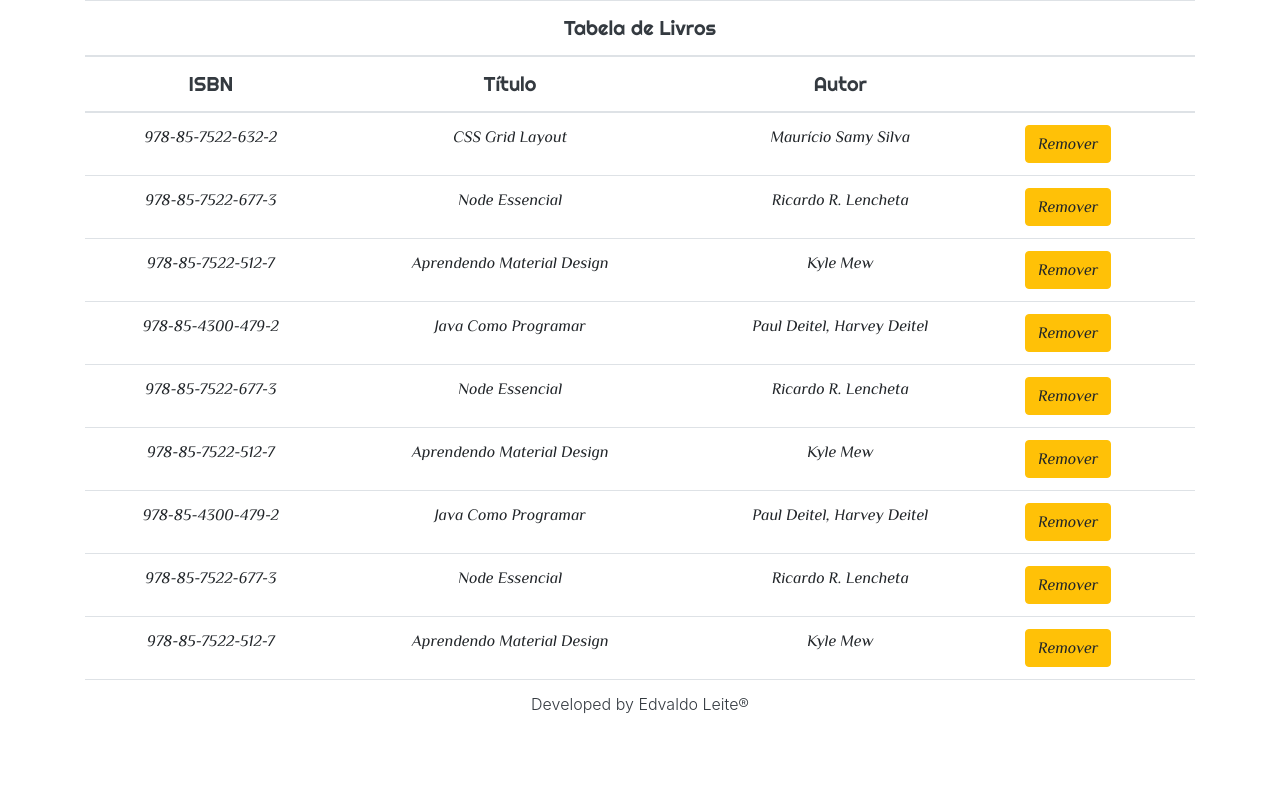
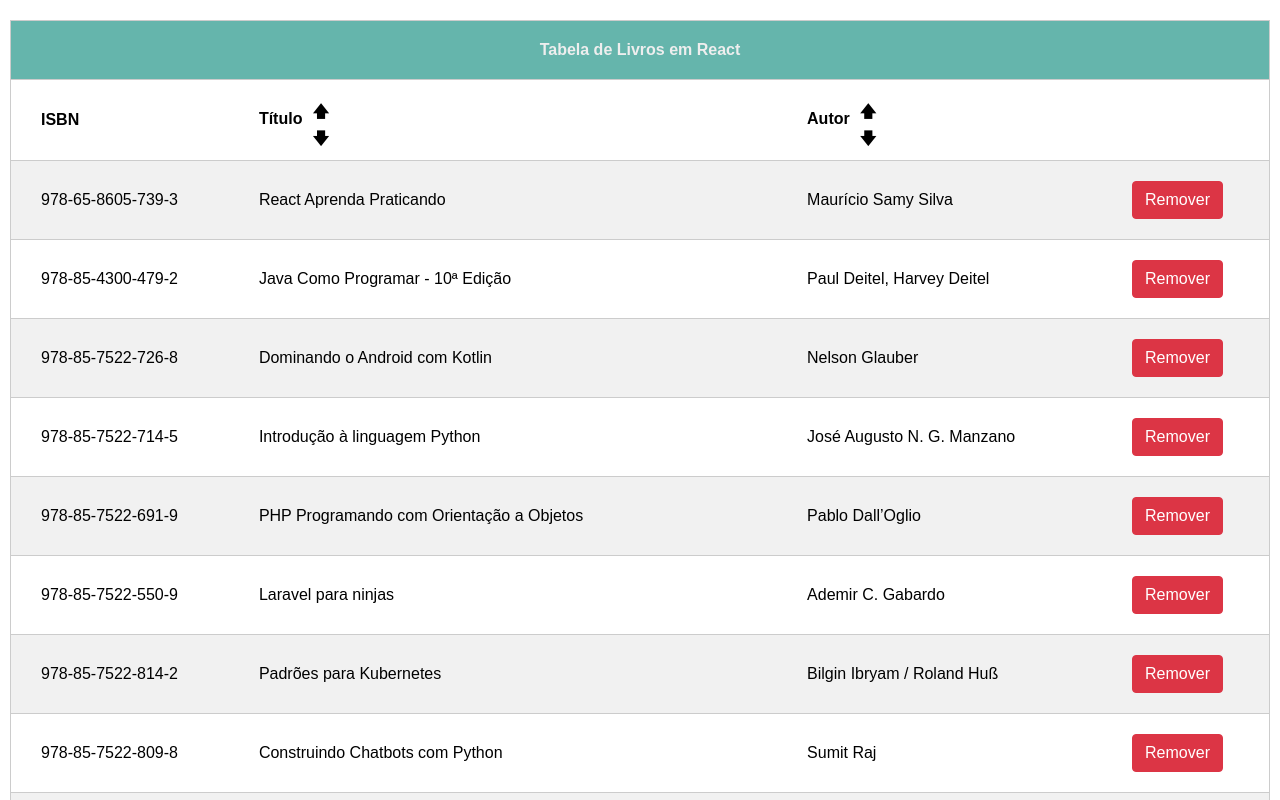
Before and after one commit to eguilhermeleite/react-estudos, a React (Create React App) app in the folder livro-react-maujor/tabela-livros/: page / in a window 1280 px wide. Shown: the top 800 px of the page. Built offline with nearby package versions, Linux system fonts and the light colour scheme.

Commit message:
Finalizacao do projeto

```diff
--- /dev/null
+++ b/livro-react-maujor/tabela-livros/public/api/livros.json
@@ -0,0 +1,157 @@
+[
+  {
+    "id": "978-65-8605-739-3",
+    "titulo": "React Aprenda Praticando",
+    "autor": "Maurício Samy Silva"
+  },
+  {
+    "id": "978-85-4300-479-2",
+    "titulo": "Java Como Programar - 10ª Edição",
+    "autor": "Paul Deitel, Harvey Deitel"
+  },
+  {
+    "id": "978-85-7522-726-8",
+    "titulo": "Dominando o Android com Kotlin",
+    "autor": "Nelson Glauber"
+  },
+  {
+    "id": "978-85-7522-714-5",
+    "titulo": "Introdução à linguagem Python",
+    "autor": "José Augusto N. G. Manzano"
+  },
+  {
+    "id": "978-85-7522-691-9",
+    "titulo": "PHP Programando com Orientação a Objetos",
+    "autor": "Pablo Dall’Oglio"
+  },
+  {
+    "id": "978-85-7522-550-9",
+    "titulo": "Laravel para ninjas",
+    "autor": "Ademir C. Gabardo"
+  },
+  {
+    "id": "978-85-7522-814-2",
+    "titulo": "Padrões para Kubernetes",
+    "autor": "Bilgin Ibryam / Roland Huß"
+  },
+  {
+    "id": "978-85-7522-809-8",
+    "titulo": "Construindo Chatbots com Python",
+    "autor": "Sumit Raj"
+  },
+  {
+    "id": "978-85-7522-805-0",
+    "titulo": "Problemas Clássicos de Ciência da Computação com Python",
+    "autor": "David Kopec"
+  },
+  {
+    "id": "978-85-7522-780-0",
+    "titulo": "Internet das Coisas para Desenvolvedores",
+    "autor": "Ricardo da Silva Ogliari"
+  },
+  {
+    "id": "978-85-7522-677-3",
+    "titulo": "Node Essencial",
+    "autor": "Ricardo R. Lecheta"
+  },
+  {
+    "id": "978-85-7522-807-4",
+    "titulo": "Introdução ao Pentest",
+    "autor": "Daniel Moreno"
+  },
+  {
+    "id": "978-85-7522-632-2",
+    "titulo": "CSS Grid Layout",
+    "autor": "Maurício Samy Silva"
+  },
+  {
+    "id": "978-85-7522-403-8",
+    "titulo": "HTML5 - 2ª Edição",
+    "autor": "Maurício Samy Silva"
+  },
+  {
+    "id": "978-85-7522-392-5",
+    "titulo": "Web Design Responsivo",
+    "autor": "Maurício Samy Silva"
+  },
+  {
+    "id": "978-85-7522-289-8",
+    "titulo": "CSS3",
+    "autor": "Maurício Samy Silva"
+  },
+  {
+    "id": "978-85-7522-166-2",
+    "titulo": "Criando Sites com HTML",
+    "autor": "Maurício Samy Silva"
+  },
+  {
+    "id": "978-85-7522-139-6",
+    "titulo": "Construindo Sites com CSS e (X)HTML",
+    "autor": "Maurício Samy Silva"
+  },
+  {
+    "id": "978-85-7522-730-5",
+    "titulo": "Web Scraping com Python - 2ª edição",
+    "autor": "Ryan Mitchell"
+  },
+  {
+    "id": "978-85-7522-683-4",
+    "titulo": "Primeiros Passos com a Linguagem Rust",
+    "autor": "José Augusto N. G. Manzano"
+  },
+  {
+    "id": "978-85-7522-444-1",
+    "titulo": "Java Guia do Programador - 3ª Edição",
+    "autor": "Peter Jandl Junior"
+  },
+  {
+    "id": "978-85-7522-812-8",
+    "titulo": "Redação Estratégica para UX",
+    "autor": "Torrey Podmajersky"
+  },
+  {
+    "id": "978-85-7522-776-3",
+    "titulo": "UX Design",
+    "autor": "Will Grant"
+  },
+  {
+    "id": "978-85-7522-366-6",
+    "titulo": "Design centrado no usuário",
+    "autor": "Travis Lowdermilk"
+  },
+  {
+    "id": "978-85-7522-512-7",
+    "titulo": "Aprendendo Material Design",
+    "autor": "Kyle Mew"
+  },
+  {
+    "id": "978-85-7522-453-3",
+    "titulo": "Design Thinking & Thinking Design",
+    "autor": "Adriana Melo / Ricardo Abelheira"
+  },
+  {
+    "id": "978-85-7522-438-0",
+    "titulo": "Fundamentos de HTML5 e CSS3",
+    "autor": "Maurício Samy Silva"
+  },
+  {
+    "id": "978-85-7522-410-6",
+    "titulo": "Crie seu próprio site",
+    "autor": "Nate Cooper"
+  },
+  {
+    "id": "978-85-7522-340-6",
+    "titulo": "Análise e Design Orientados a Objetos",
+    "autor": "Hélio Engholm Jr."
+  },
+  {
+    "id": "978-85-7522-319-2",
+    "titulo": "Padrões de Design para Aplicativos Móveis",
+    "autor": "Theresa Neil"
+  },
+  {
+    "id": "978-85-7522-358-1",
+    "titulo": "Padrões de Projeto para o Android",
+    "autor": "Greg Nudelman"
+  }
+]
--- a/livro-react-maujor/tabela-livros/public/index.html
+++ b/livro-react-maujor/tabela-livros/public/index.html
@@ -10,16 +10,6 @@
   <link rel="apple-touch-icon" href="%PUBLIC_URL%/logo192.png" />
 
   <link rel="manifest" href="%PUBLIC_URL%/manifest.json" />
-  <link rel="stylesheet" href="https://stackpath.bootstrapcdn.com/bootstrap/4.1.3/css/bootstrap.min.css"
-    integrity="sha384-MCw98/SFnGE8fJT3GXwEOngsV7Zt27NXFoaoApmYm81iuXoPkFOJwJ8ERdknLPMO" crossorigin="anonymous">
-
-  <link rel="preconnect" href="https://fonts.googleapis.com">
-  <link rel="preconnect" href="https://fonts.gstatic.com" crossorigin>
-  <link href="https://fonts.googleapis.com/css2?family=Philosopher:ital@1&display=swap" rel="stylesheet">
-
-  <link rel="preconnect" href="https://fonts.googleapis.com">
-  <link rel="preconnect" href="https://fonts.gstatic.com" crossorigin>
-  <link href="https://fonts.googleapis.com/css2?family=Righteous&display=swap" rel="stylesheet">
 
   <title>App React | Tabela de Livros</title>
 
@@ -28,16 +18,6 @@
 <body>
   <noscript>Habilite o JavaScript para visualizar este app.</noscript>
   <div id="root"></div>
-  <script src="https://code.jquery.com/jquery-3.3.1.slim.min.js"
-    integrity="sha384-q8i/X+965DzO0rT7abK41JStQIAqVgRVzpbzo5smXKp4YfRvH+8abtTE1Pi6jizo"
-    crossorigin="anonymous"></script>
-  <script src="https://cdnjs.cloudflare.com/ajax/libs/popper.js/1.14.3/umd/popper.min.js"
-    integrity="sha384-ZMP7rVo3mIykV+2+9J3UJ46jBk0WLaUAdn689aCwoqbBJiSnjAK/l8WvCWPIPm49"
-    crossorigin="anonymous"></script>
-  <script src="https://stackpath.bootstrapcdn.com/bootstrap/4.1.3/js/bootstrap.min.js"
-    integrity="sha384-ChfqqxuZUCnJSK3+MXmPNIyE6ZbWh2IMqE241rYiqJxyMiZ6OW/JmZQ5stwEULTy"
-    crossorigin="anonymous"></script>
-
 </body>
 
 </html>
--- a/livro-react-maujor/tabela-livros/src/App.js
+++ b/livro-react-maujor/tabela-livros/src/App.js
@@ -6,65 +6,70 @@ import TabelaHead from "./components/TabelaHead";
 
 class App extends Component {
 
+
   state = {
-    livros: [
-      {
-        id: '978-85-7522-632-2',
-        titulo: 'CSS Grid Layout',
-        autor: 'Maurício Samy Silva'
-      },
-      {
-        id: '978-85-7522-677-3',
-        titulo: 'Node Essencial',
-        autor: 'Ricardo R. Lencheta'
-      },
-      {
-        id: '978-85-7522-512-7',
-        titulo: 'Aprendendo Material Design',
-        autor: 'Kyle Mew'
-      },
-      {
-        id: '978-85-4300-479-2',
-        titulo: 'Java Como Programar',
-        autor: 'Paul Deitel, Harvey Deitel'
-      },
-      {
-        id: '978-85-7522-677-3',
-        titulo: 'Node Essencial',
-        autor: 'Ricardo R. Lencheta'
-      },
-      {
-        id: '978-85-7522-512-7',
-        titulo: 'Aprendendo Material Design',
-        autor: 'Kyle Mew'
-      },
-      {
-        id: '978-85-4300-479-2',
-        titulo: 'Java Como Programar',
-        autor: 'Paul Deitel, Harvey Deitel'
-      },
-      {
-        id: '978-85-7522-677-3',
-        titulo: 'Node Essencial',
-        autor: 'Ricardo R. Lencheta'
-      },
-      {
-        id: '978-85-7522-512-7',
-        titulo: 'Aprendendo Material Design',
-        autor: 'Kyle Mew'
-      }
+    livros: []
+  };
+
+  //acessa a pasta api em public e carrega o json para o state livros
+  componentDidMount() {
+    fetch("/api/livros.json")
+      .then(response => response.json())
+      .then(livros => this.setState({ livros }))
+      .catch(function (error) {
+        console.log("Erro na requisição");
+      })
+      .finally(function () {
+        console.log("Carregado JSON com sucesso");
+      });
+  }
+
+  //remover linha
+  handleRemoverLinha = (id) => {
+    const livros = this.state.livros.filter(l => l.id !== id);
+    this.setState({ livros });
+  };
 
 
-    ]
-  };
+  //ordenar os livros (titulo)
+  handleOrdenarCrescente = (titulo) => {
+    const livros = this.state.livros.sort((a, b) => a.titulo > b.titulo ? 1 : 0);
+    this.setState({ livros });
+  }
+
+  handleOrdenarDecrescente = (titulo) => {
+    const livros = this.state.livros.sort((a, b) => a.titulo < b.titulo ? -1 : 0);
+    livros.reverse();
+    this.setState({ livros })
+  }
+
+  //ordenar os livros (autor)
+  handleOrdenarAutorC = (autor) => {
+    const livros = this.state.livros.sort((a, b) => a.autor > b.autor ? 1 : 0);
+    this.setState({ livros });
+  }
+
+  handleOrdenarAutorD = (autor) => {
+    const livros = this.state.livros.sort((a, b) => a.autor < b.autor ? -1 : 0);
+    livros.reverse();
+    this.setState({ livros });
+  }
 
   render() {
+
     return (
-      <div className="table-responsive-sm container">
-        <table className="table table-hover">
-          <TabelaHead />
-          <TabelaBody livros={this.state.livros} />
-          <TabelaFoot />
+
+      <div>
+        <table className="tabela">
+          <TabelaHead
+            ordenarCrescente={this.handleOrdenarCrescente}
+            ordenarDecrescente={this.handleOrdenarDecrescente}
+            ordenarCrescenteAutor={this.handleOrdenarAutorC}
+            ordenarDecrescenteAutor={this.handleOrdenarAutorD}
+          />
+
+          <TabelaBody livros={this.state.livros} removerLinha={this.handleRemoverLinha} />
+          <TabelaFoot qdeLivros={this.state.livros.length} />
         </table>
       </div>
 
@@ -72,16 +77,4 @@ class App extends Component {
   }
 }
 
-/*
-const App = () => (
-  <div>
-    <table className="tabela">
-      <TabelaHead />
-      <TabelaBody />
-      <TabelaFoot />
-    </table>
-  </div>
-);
-*/
-
 export default App;
--- a/livro-react-maujor/tabela-livros/src/components/TabelaBody.js
+++ b/livro-react-maujor/tabela-livros/src/components/TabelaBody.js
@@ -1,15 +1,15 @@
 
 
-const TabelaBody = props => (
+const TabelaBody = (props) => (
 
-    <tbody className="tdbody">
+    <tbody>
         {props.livros.map((livro, index) => (
             <tr key={livro.id}>
-                <td className="text-center">{livro.id}</td>
-                <td className="text-center">{livro.titulo}</td>
-                <td className="text-center">{livro.autor}</td>
+                <td >{livro.id}</td>
+                <td >{livro.titulo}</td>
+                <td >{livro.autor}</td>
                 <td>
-                    <button type="button" class="ml-3 btn btn-warning">Remover</button>
+                    <button id={livro.id} className="botao remover" onClick={()=> props.removerLinha(livro.id)}>Remover</button>
                 </td>
             </tr>
         ))}
--- a/livro-react-maujor/tabela-livros/src/components/TabelaFoot.js
+++ b/livro-react-maujor/tabela-livros/src/components/TabelaFoot.js
@@ -1,9 +1,9 @@
 
-const TabelaFoot = () => (
+const TabelaFoot = (props) => (
 
-    <tfoot className="tfoot-color">
+    <tfoot>
         <tr>
-            <th colSpan="4" className="text-dark text-center font-weight-light">Developed by Edvaldo Leite&#174;</th>
+            <td colSpan="4">Total de Livros: {props.qdeLivros}</td>
         </tr>
     </tfoot>
 
--- a/livro-react-maujor/tabela-livros/src/components/TabelaHead.js
+++ b/livro-react-maujor/tabela-livros/src/components/TabelaHead.js
@@ -1,15 +1,37 @@
 import React from "react";
 
-const TabelaHead = () => (
+const TabelaHead = (props) => (
 
-    <thead className='thead-color thhead'>
+    <thead>
         <tr>
-            <th colSpan="4" className="text-center lead text-dark thhead">Tabela de Livros</th>
+            <th colSpan="4">Tabela de Livros em React</th>
         </tr>
         <tr>
-            <th className="lead text-center text-dark">ISBN</th>
-            <th className="lead text-center text-dark">Título</th>
-            <th className="lead text-center text-dark">Autor</th>
+            <th>ISBN</th>
+            <th>Título
+                <div className="container-setinhas">
+                    <div onClick={() => props.ordenarDecrescente()}>
+                        &#129093;
+                    </div>
+
+                    <div onClick={() => props.ordenarCrescente()}>
+                        &#129095;
+                    </div>
+                </div>
+            </th>
+            <th>Autor
+                <div className="container-setinhas">
+                    <div onClick={() => props.ordenarDecrescenteAutor()}>
+                        &#129093;
+                    </div>
+
+                    <div onClick={() => props.ordenarCrescenteAutor()}>
+                        &#129095;
+                    </div>
+                </div>
+            </th>
+
+
             <th></th>
         </tr>
     </thead>
--- a/livro-react-maujor/tabela-livros/src/index.css
+++ b/livro-react-maujor/tabela-livros/src/index.css
@@ -1,9 +1,97 @@
-
-
-.thhead {
-    font-family: 'Righteous', cursive;
+body {
+  font: 16px sans-serif;
+  margin: 0;
 }
 
-.tdbody{
-    font-family: 'Philosopher', sans-serif;
+.tabela {
+  border-collapse: collapse;
+  border: 1px solid #ccc;
+  width: calc(100% - 20px);
+  margin: 20px auto;
 }
+
+.tabela th,
+.tabela td {
+  padding: 20px 30px;
+  border-bottom: 1px solid #ccc;
+}
+
+thead>tr:last-child {
+  text-align: left;
+}
+
+thead>tr:first-child {
+  background-color: #65b5ac;
+  text-align: center;
+  color: #eee;
+}
+
+tbody>tr:nth-child(2n-1) {
+  background: #f1f1f1;
+}
+
+tbody>tr {
+  padding-left: 50px;
+}
+
+tfoot>tr {
+  text-align: center;
+  background: #d1fafd;
+  background-color:#65b5ac;
+}
+tfoot>tr{
+  color: #fff;
+}
+
+.botao {
+  display: inline-block;
+  font-weight: 400;
+  color: #212529;
+  text-align: center;
+  vertical-align: middle;
+  cursor: pointer;
+  background-color: transparent;
+  border: 1px solid transparent;
+  padding: 0.375rem 0.75rem;
+  font-size: 1rem;
+  line-height: 1.5;
+  border-radius: 0.25rem;
+  transition: color 0.15s ease-in-out, background-color 0.15s ease-in-out,
+    border-color 0.15s ease-in-out, box-shadow 0.15s ease-in-out;
+}
+
+.remover {
+  color: #fff;
+  background-color: #dc3545;
+  border-color: #dc3545;
+}
+
+.remover:hover {
+  color: #fff;
+  background-color: #c82333;
+  border-color: #bd2130;
+}
+
+.editar {
+  color: #fff;
+  background-color: #007bff;
+  border-color: #007bff;
+}
+
+.editar:hover {
+  color: #fff;
+  background-color: #0069d9;
+  border-color: #0062cc;
+}
+
+.container-setinhas {
+  display: inline-block;
+  width: 20px;
+  height: 40px;
+  margin-left: 10px;
+  vertical-align:middle;
+}
+
+.container-setinhas>div {
+  cursor: pointer;
+}
```
Also changed, not shown: 2 other files (tests, documents, lock files or other folders).
